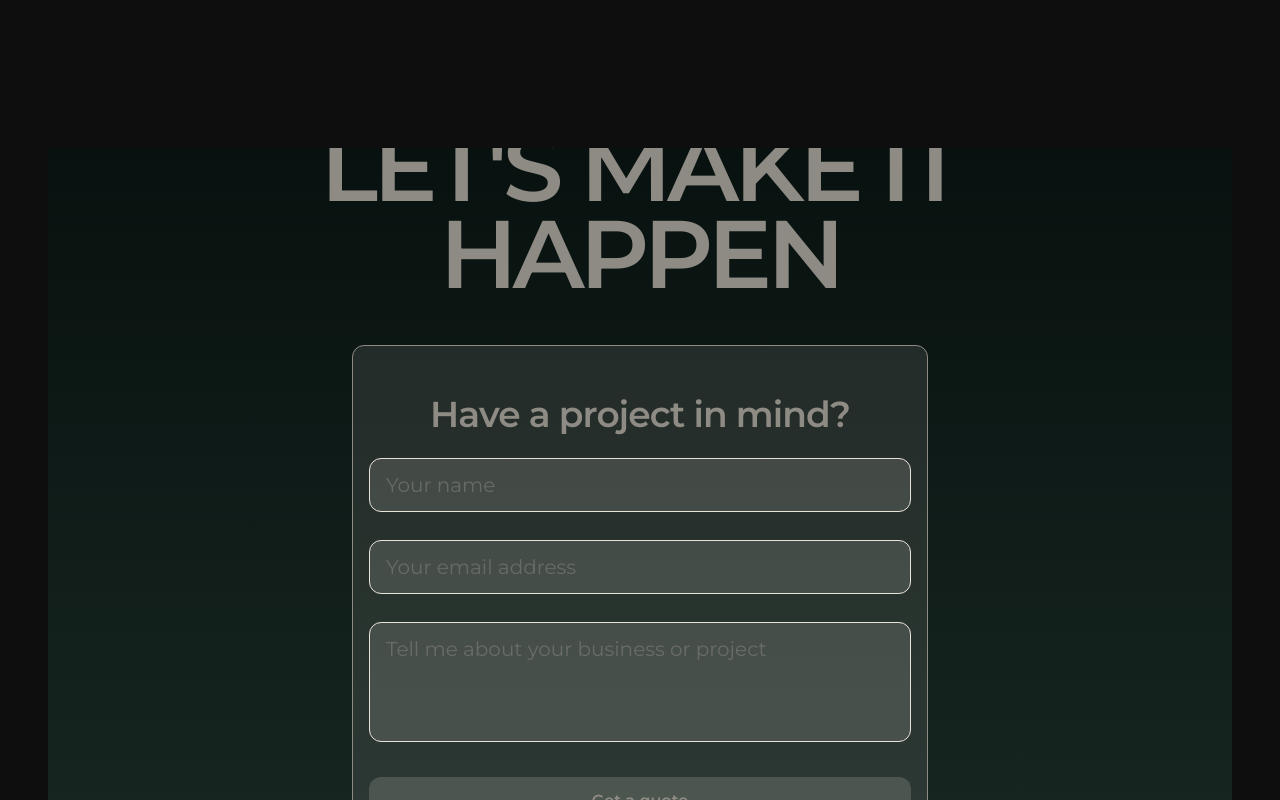
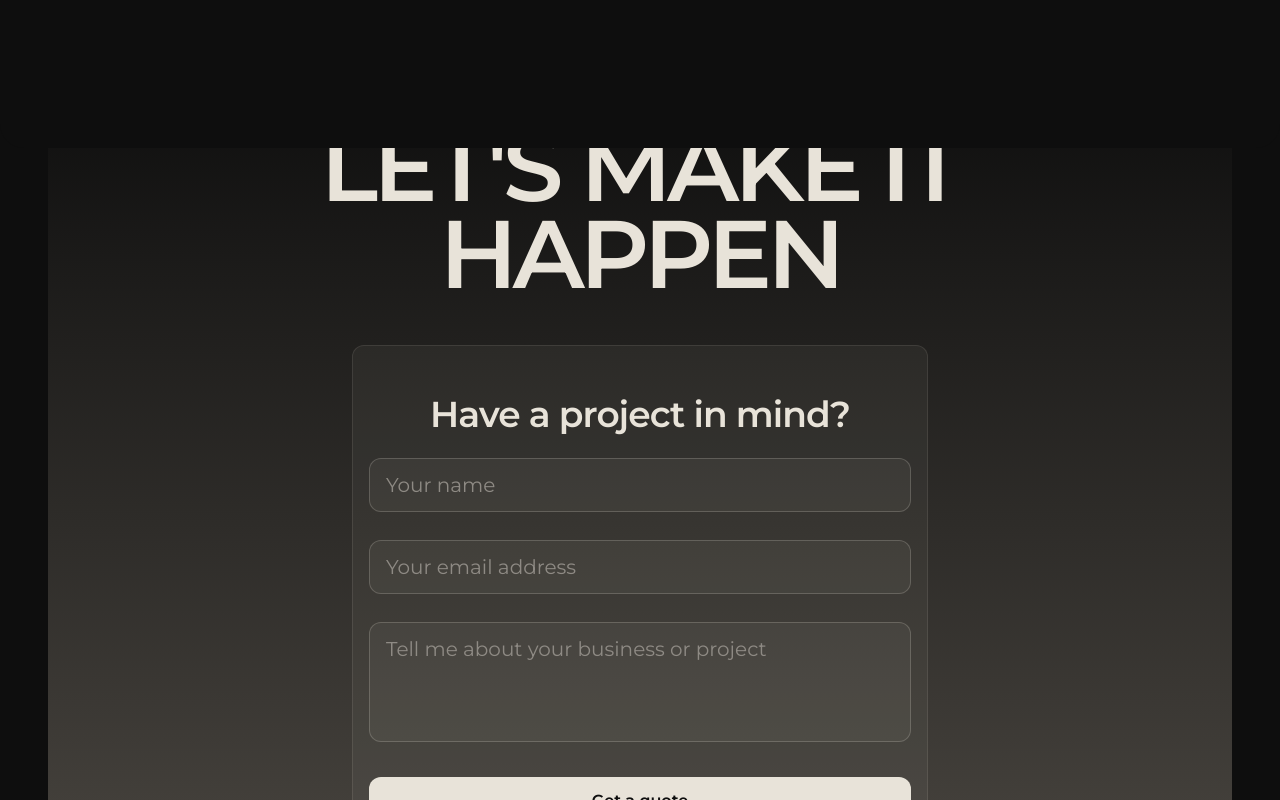
Before and after one commit to AllanRV09/portfolio, a React app: page / in a window 1280 px wide. Shown: the part 6280-7080 px from the top of the page. Built offline with nearby package versions, Linux system fonts and the light colour scheme; the HTML template or start-up script is replaced by a standard one.

Commit message:
style: redesign contact form and footer with the new theme colors

```diff
--- a/src/sections/Footer.jsx
+++ b/src/sections/Footer.jsx
@@ -50,35 +50,35 @@ export function Footer() {
     }
 
     return (
-        <section id="contact" className="relative z-10 -mt-30 flex flex-col items-center text-center p-[1.5rem] sm:p-[3rem]">
-            <div className="p-[1.5rem] sm:p-[3rem] pb-16 sm:pb-24 rounded-lg h-full w-full bg-[linear-gradient(0deg,_#1A2A25,_#060f0d)] z-30">
-                <h3 className="uppercase m-auto text-[clamp(3.3rem,8vw,6rem)] max-w-[12ch] font-semibold leading-[0.9] tracking-tighter">Let's Make It Happen</h3>
+        <section id="contact" data-theme="dark" className="relative z-10 -mt-30 flex flex-col items-center text-center p-[1.5rem] sm:p-[3rem] text-surface">
+            <div className="p-[1.5rem] sm:p-[3rem] pb-16 sm:pb-24 rounded-lg h-full w-full bg-[linear-gradient(0deg,_#4E4A44,_#0E0E0E)] z-30">
+                <h3 className="uppercase m-auto text-[clamp(3.3rem,8vw,6rem)] max-w-[12ch] font-semibold leading-[0.9] tracking-tighter text-surface">Let's Make It Happen</h3>
 
-                <div className="mt-12 border m-auto w-[100%] md:w-[36rem] px-4 py-12 rounded-xl bg-surface/10">
-                    <h4 className="mb-2 font-semibold text-2xl md:text-4xl tracking-tight">Have a project in mind?</h4>
+                <div className="mt-12 border border-surface/10 m-auto w-[100%] md:w-[36rem] px-4 py-12 rounded-xl bg-surface/5">
+                    <h4 className="mb-2 font-semibold text-2xl md:text-4xl tracking-tight text-surface">Have a project in mind?</h4>
                     <form onSubmit={handleSubmit} className="mt-6 flex flex-col gap-7 text-left">
                         <div>
                             <input type="text" placeholder="Your name" name="name" value={formData.name} onChange={handleChange}
-                                className={`w-full sm:text-xl rounded-xl px-4 py-3 bg-surface/15 transition-colors border focus:outline-none focus:border-primary ${errors.name ? 'border-red-400' : 'border-surface'}`}
+                                className={`w-full sm:text-xl rounded-xl px-4 py-3 bg-surface/5 text-surface placeholder:text-text transition-colors border focus:outline-none focus:border-accent ${errors.name ? 'border-red-400' : 'border-surface/20'}`}
                             />
                             {errors.name && <p className="mt-4 text-red-400 text-xs">{errors.name}</p>}
                         </div>
 
                         <div>
                             <input type="text" placeholder="Your email address" name="email" value={formData.email} onChange={handleChange}
-                                className={`w-full sm:text-xl rounded-xl px-4 py-3 bg-surface/15 transition-colors border focus:outline-none focus:border-primary ${errors.email ? 'border-red-400' : 'border-surface'}`}
+                                className={`w-full sm:text-xl rounded-xl px-4 py-3 bg-surface/5 text-surface placeholder:text-text transition-colors border focus:outline-none focus:border-accent ${errors.email ? 'border-red-400' : 'border-surface/20'}`}
                             />
                             {errors.email && <p className="mt-4 text-red-400 text-xs">{errors.email}</p>}
                         </div>
 
                         <div>
                             <textarea type="text" placeholder="Tell me about your business or project" name="message" value={formData.message} onChange={handleChange}
-                                className={`w-full sm:text-xl min-h-30 border rounded-xl px-4 py-3 bg-surface/15 resize-none transition-colors border focus:outline-none focus:border-primary ${errors.message ? 'border-red-400' : 'border-surface'}`}
+                                className={`w-full sm:text-xl min-h-30 border rounded-xl px-4 py-3 bg-surface/5 text-surface placeholder:text-text resize-none transition-colors focus:outline-none focus:border-accent ${errors.message ? 'border-red-400' : 'border-surface/20'}`}
                             />
                             {errors.message && <p className="text-red-400 text-xs">{errors.message}</p>}
                         </div>
 
-                        <button type="submit" className="px-6 py-4 text-xs sm:text-base font-semibold leading-4 text-center rounded-xl bg-surface/17 md:whitespace-nowrap">Get a quote</button>
+                        <button type="submit" className="px-6 py-4 text-xs sm:text-base font-semibold leading-4 text-center rounded-xl bg-surface text-background hover:bg-accent/90 transition-colors md:whitespace-nowrap">Get a quote</button>
                     </form>
                 </div>
                 {/* <span className="mt-12 block text-xs font-bold tracking-[0.2em] uppercase text-text/40">Design & build by Allan Rodríguez</span> */}
```
